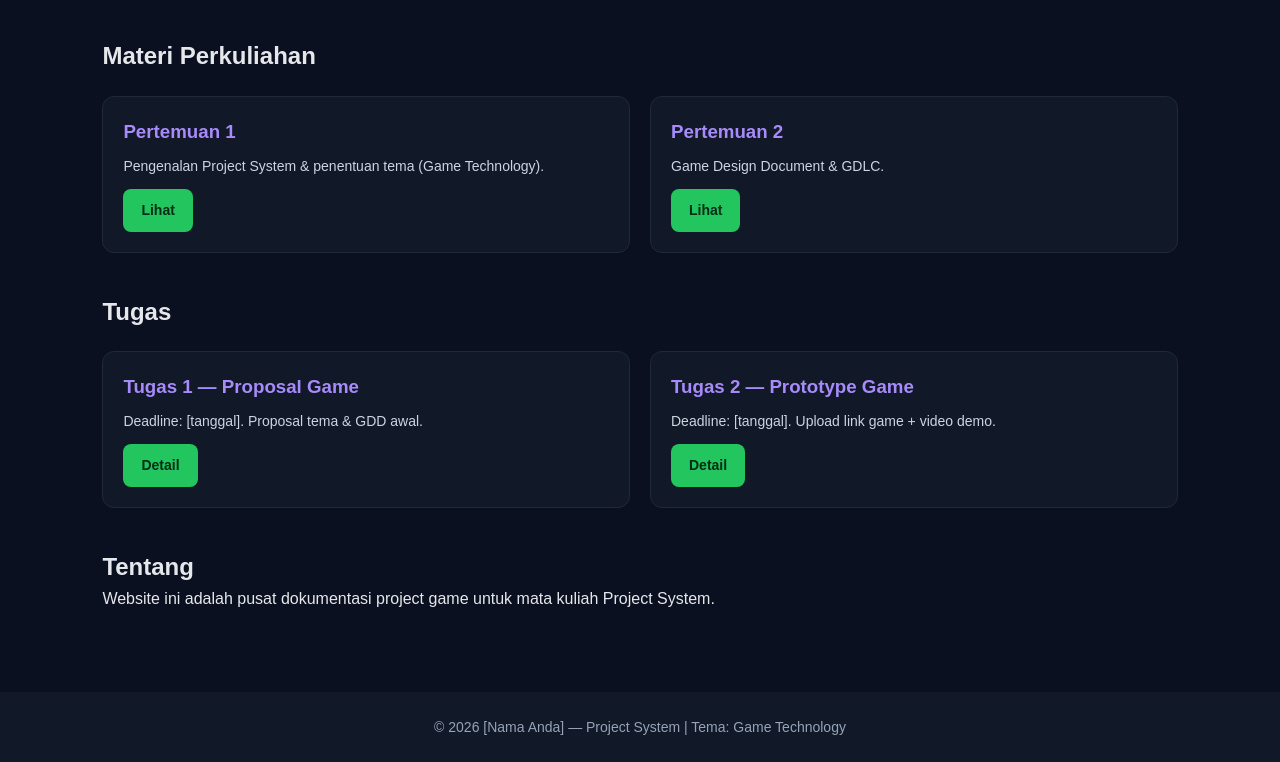
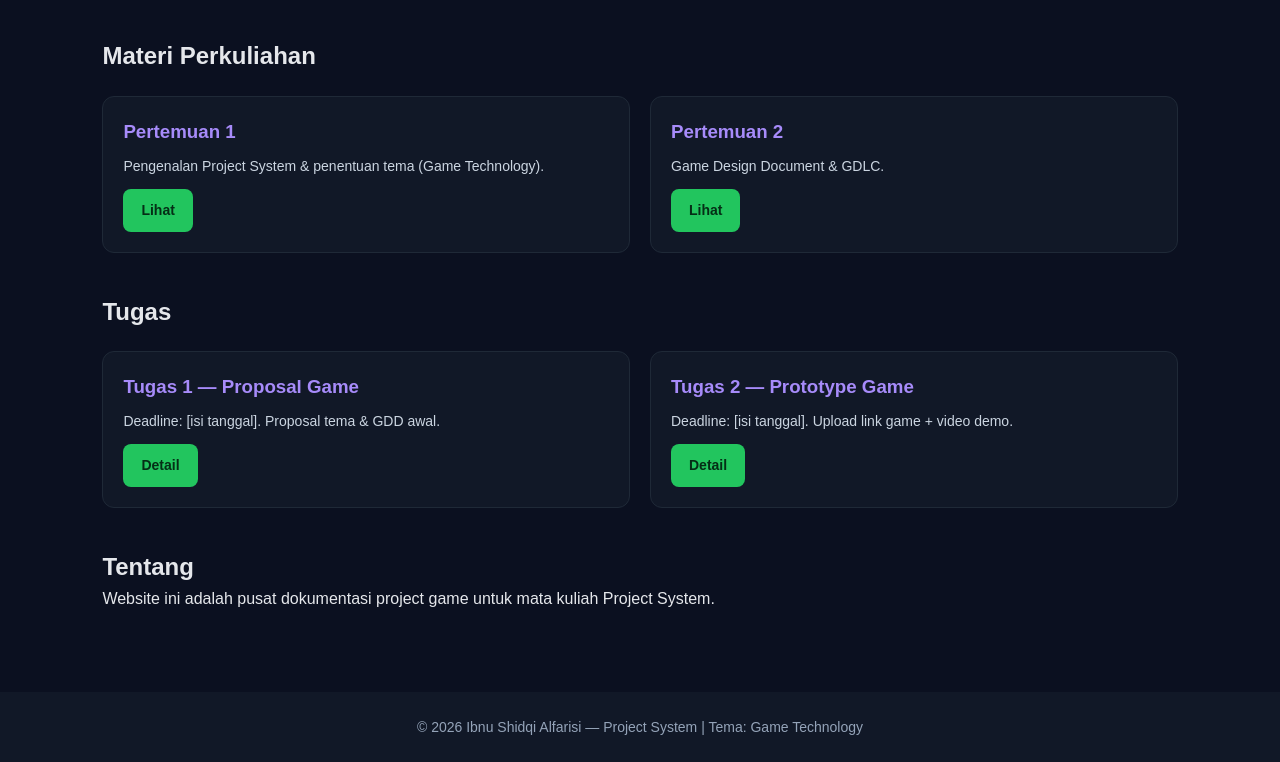
Before and after one commit to ibnushidqialfarisi-glitch/project-sistem, a plain HTML site: page index.html in a window 1280 px wide. Shown: the part 826-1588 px from the top of the page. Drawn offline with Linux system fonts and the light colour scheme.

Commit message:
Update index.html

```diff
--- a/index.html
+++ b/index.html
@@ -3,7 +3,7 @@
 <head>
   <meta charset="UTF-8">
   <meta name="viewport" content="width=device-width, initial-scale=1.0">
-  <title>Game Project - Project System</title>
+  <title>Game Project - Ibnu Shidqi Alfarisi</title>
   <style>
     * { margin: 0; padding: 0; box-sizing: border-box; font-family: Arial, sans-serif; }
     body { background: #0b1020; color: #e5e7eb; line-height: 1.6; }
@@ -37,7 +37,7 @@
 
   <section class="hero">
     <h2>2D Platformer Berbasis Web</h2>
-    <p>Nama: [Nama Anda] | NIM: [NIM] | Kelas: [Kelas]</p>
+    <p>Nama: Ibnu Shidqi Alfarisi | NIM: 240511176 | Kelas: TI24D</p>
     <p>Game edukasi 2D platformer dengan sistem level, skor, save progress, dan leaderboard. Dibuat untuk memenuhi tugas Project System tema Game Technology.</p>
     <a href="#" class="btn">▶ Play Game</a>
     <a href="#" class="btn secondary">Lihat GDD</a>
@@ -67,8 +67,8 @@
     <section id="tugas" style="margin-top: 40px;">
       <h2>Tugas</h2>
       <div class="grid">
-        <div class="card"><h3>Tugas 1 — Proposal Game</h3><p>Deadline: [tanggal]. Proposal tema & GDD awal.</p><a href="#" class="btn">Detail</a></div>
-        <div class="card"><h3>Tugas 2 — Prototype Game</h3><p>Deadline: [tanggal]. Upload link game + video demo.</p><a href="#" class="btn">Detail</a></div>
+        <div class="card"><h3>Tugas 1 — Proposal Game</h3><p>Deadline: [isi tanggal]. Proposal tema & GDD awal.</p><a href="#" class="btn">Detail</a></div>
+        <div class="card"><h3>Tugas 2 — Prototype Game</h3><p>Deadline: [isi tanggal]. Upload link game + video demo.</p><a href="#" class="btn">Detail</a></div>
       </div>
     </section>
 
@@ -78,6 +78,6 @@
     </section>
   </main>
 
-  <footer>&copy; 2026 [Nama Anda] — Project System | Tema: Game Technology</footer>
+  <footer>&copy; 2026 Ibnu Shidqi Alfarisi — Project System | Tema: Game Technology</footer>
 </body>
 </html>
```
